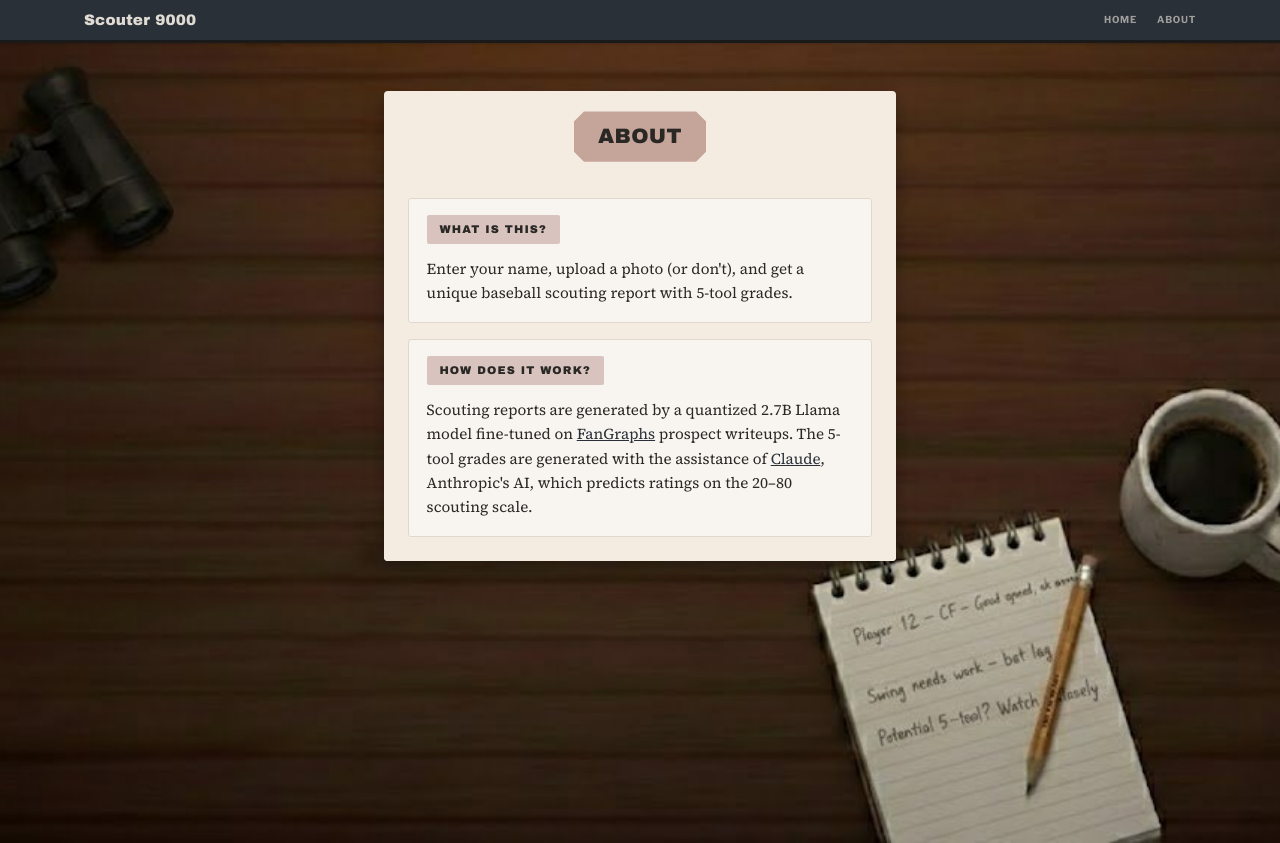
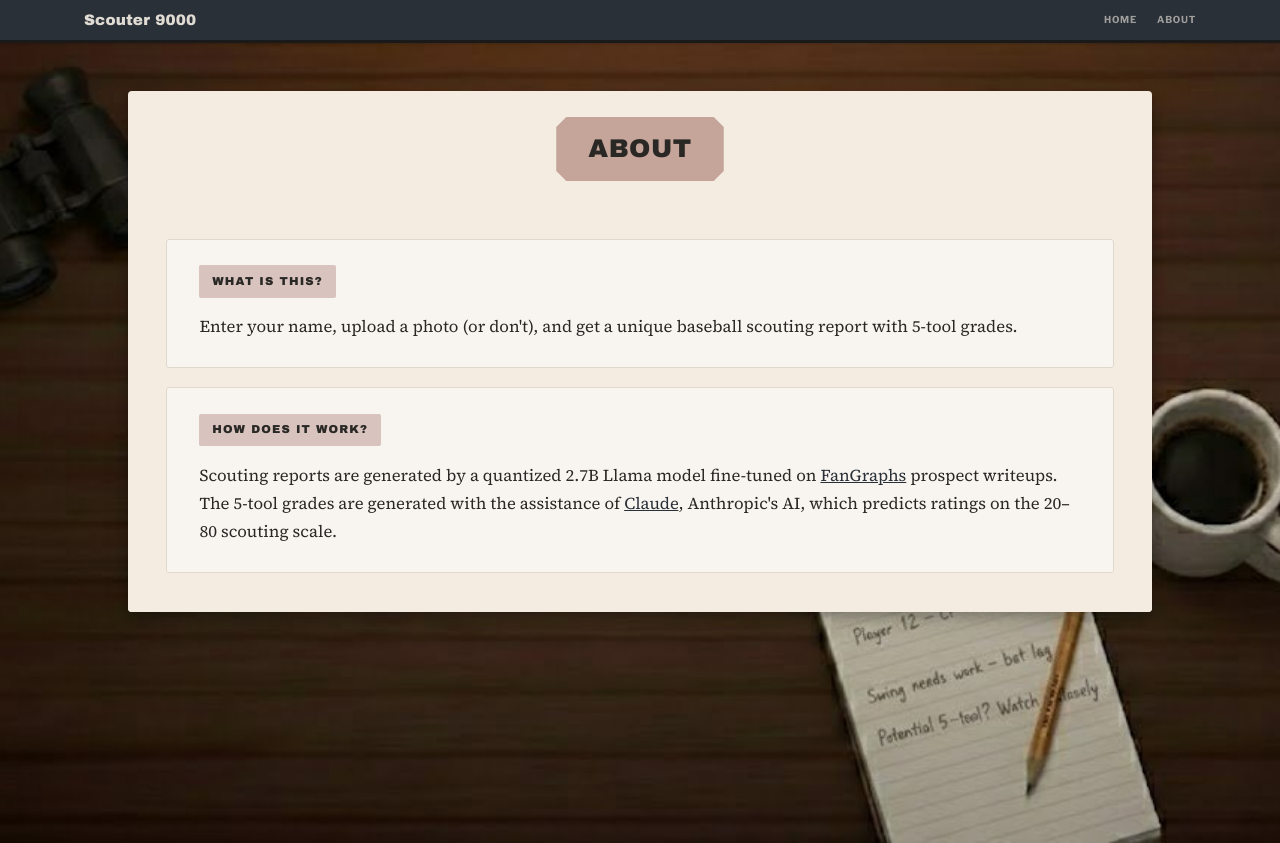
Before and after one commit to cccx3/scouter-9000, a React (Vite) app: page /about in a window 1280 px wide. Built offline with nearby package versions, Linux system fonts and the light colour scheme.

Commit message:
further abt tweaks

```diff
--- a/src/pages/About.jsx
+++ b/src/pages/About.jsx
@@ -11,7 +11,7 @@ function About() {
       alignItems: 'flex-start'
     }}>
       <div style={{
-        maxWidth: '32rem',
+        maxWidth: '64rem',
         width: '100%',
         background: '#f4ece0',
         borderRadius: '4px',
@@ -20,19 +20,19 @@ function About() {
       }}>
         {/* Header */}
         <div style={{
-          padding: '1.25rem',
+          padding: 'clamp(1.25rem, 2vw, 2.5rem)',
           display: 'flex',
           justifyContent: 'center'
         }}>
           <h1 style={{
             fontFamily: "'Archivo Black', sans-serif",
-            fontSize: '1.3rem',
+            fontSize: 'clamp(1.3rem, 2vw, 2rem)',
             fontWeight: 400,
             color: '#2a2825',
             textTransform: 'uppercase',
             letterSpacing: '0.02em',
             margin: 0,
-            padding: '0.6rem 1.5rem',
+            padding: 'clamp(0.6rem, 1vw, 1rem) clamp(1.5rem, 2.5vw, 2.5rem)',
             position: 'relative',
             background: 'rgba(120, 45, 40, 0.38)',
             clipPath: 'polygon(10px 0%, calc(100% - 10px) 0%, 100% 10px, 100% calc(100% - 10px), calc(100% - 10px) 100%, 10px 100%, 0% calc(100% - 10px), 0% 10px)'
@@ -41,33 +41,33 @@ function About() {
 
         {/* Body */}
         <div style={{
-          padding: '1rem 1.5rem 1.5rem',
+          padding: 'clamp(1rem, 2.5vw, 2.5rem) clamp(1.5rem, 3vw, 3.5rem) clamp(1.5rem, 3vw, 3.5rem)',
           background: '#f4ece0'
         }}>
           <div style={{
             background: '#f8f5f0',
             borderRadius: '3px',
-            padding: '1rem 1.1rem',
+            padding: 'clamp(1rem, 2vw, 2rem) clamp(1.1rem, 2.5vw, 2.5rem)',
             border: '1px solid #e0d8cc',
-            marginBottom: '1rem'
+            marginBottom: 'clamp(1rem, 1.5vw, 1.5rem)'
           }}>
             <h2 style={{
               fontFamily: "'Archivo Black', sans-serif",
-              fontSize: '0.7rem',
+              fontSize: 'clamp(0.7rem, 0.9vw, 0.95rem)',
               fontWeight: 400,
               textTransform: 'uppercase',
               letterSpacing: '0.1em',
               color: '#2a2825',
-              margin: '0 0 0.8rem 0',
-              padding: '0.4rem 0.8rem',
+              margin: '0 0 clamp(0.8rem, 1.2vw, 1.2rem) 0',
+              padding: 'clamp(0.4rem, 0.6vw, 0.6rem) clamp(0.8rem, 1vw, 1.2rem)',
               background: 'rgba(120, 45, 40, 0.25)',
               display: 'inline-block',
               borderRadius: '2px'
             }}>What is this?</h2>
             <p style={{
               fontFamily: "'Source Serif 4', Georgia, serif",
-              fontSize: '0.95rem',
-              lineHeight: 1.6,
+              fontSize: 'clamp(0.95rem, 1.3vw, 1.25rem)',
+              lineHeight: 1.7,
               color: '#2a2825',
               margin: 0
             }}>
@@ -79,26 +79,26 @@ function About() {
           <div style={{
             background: '#f8f5f0',
             borderRadius: '3px',
-            padding: '1rem 1.1rem',
+            padding: 'clamp(1rem, 2vw, 2rem) clamp(1.1rem, 2.5vw, 2.5rem)',
             border: '1px solid #e0d8cc'
           }}>
             <h2 style={{
               fontFamily: "'Archivo Black', sans-serif",
-              fontSize: '0.7rem',
+              fontSize: 'clamp(0.7rem, 0.9vw, 0.95rem)',
               fontWeight: 400,
               textTransform: 'uppercase',
               letterSpacing: '0.1em',
               color: '#2a2825',
-              margin: '0 0 0.8rem 0',
-              padding: '0.4rem 0.8rem',
+              margin: '0 0 clamp(0.8rem, 1.2vw, 1.2rem) 0',
+              padding: 'clamp(0.4rem, 0.6vw, 0.6rem) clamp(0.8rem, 1vw, 1.2rem)',
               background: 'rgba(120, 45, 40, 0.25)',
               display: 'inline-block',
               borderRadius: '2px'
             }}>How does it work?</h2>
             <p style={{
               fontFamily: "'Source Serif 4', Georgia, serif",
-              fontSize: '0.95rem',
-              lineHeight: 1.6,
+              fontSize: 'clamp(0.95rem, 1.3vw, 1.25rem)',
+              lineHeight: 1.7,
               color: '#2a2825',
               margin: 0
             }}>
```
